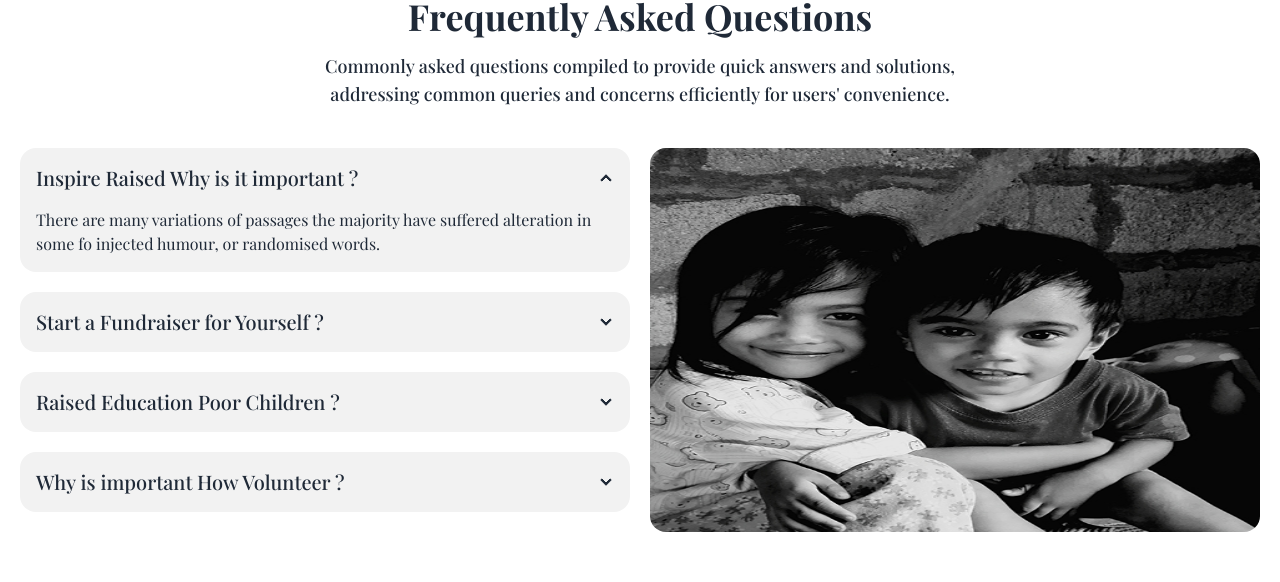
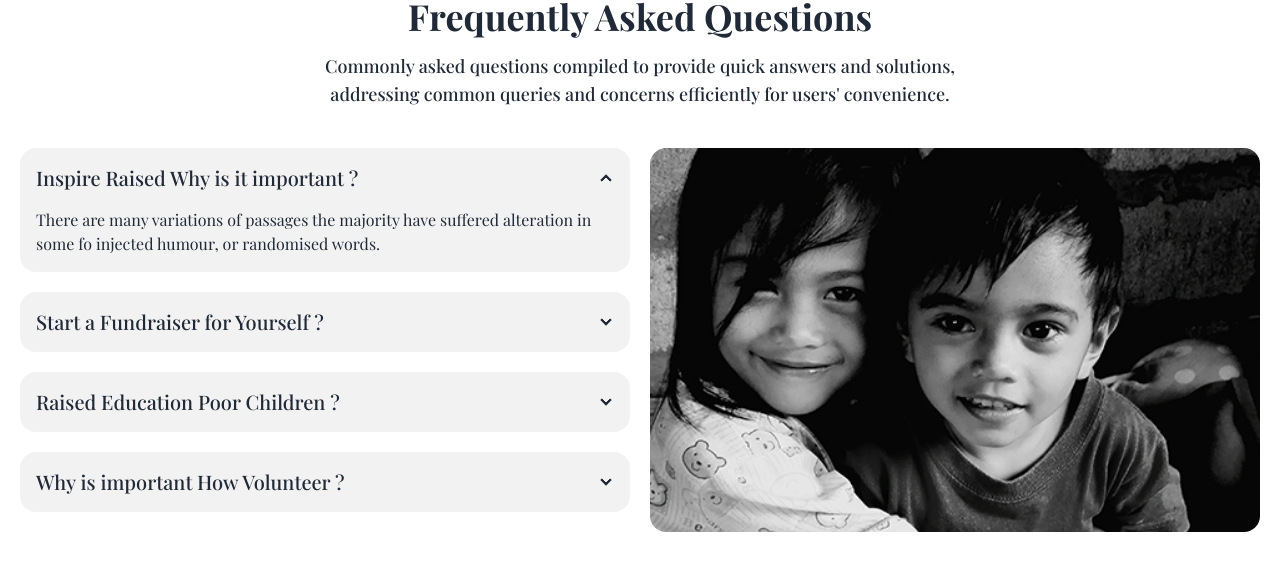
Before and after one commit to developersajadur/Client-Side-Volunteer-Management-Website-by-react, a React (Vite) app: page / in a window 1280 px wide. Shown: the part 2921-3503 px from the top of the page. Built offline with nearby package versions, Linux system fonts and the light colour scheme; no server answers; a web font is replaced by a local one.

Commit message:
some bugs fixed

```diff
--- a/src/Components/HomePage/Faq.jsx
+++ b/src/Components/HomePage/Faq.jsx
@@ -47,7 +47,7 @@ const Faq = () => {
                 </div>
             </div>
             <div className="lg:w-1/2">
-                <img className="h-96 w-full rounded-2xl" src="faq-1.jpg" alt="" />
+                <img className="h-96 object-cover w-full rounded-2xl" src="faq-1.jpg" alt="" />
             </div>
         </div>
         </div>
--- a/src/Components/NeedVolunteer/VolunteerDetails.jsx
+++ b/src/Components/NeedVolunteer/VolunteerDetails.jsx
@@ -4,16 +4,21 @@ import Swal from "sweetalert2";
 import useAuth from "../../Hooks/useAuth";
 import useAxios from "../../Hooks/useAxios";
 import { Helmet } from "react-helmet";
+import { useState } from "react";
 
 const VolunteerDetails = () => {
   const axiosSecure = useAxios();
   const { user } = useAuth();
   const { register, handleSubmit, formState: { errors } } = useForm();
   const volunteer = useLoaderData();
+  // const [currentNeedVolunteers, setCurrentNeedVolunteers] = useState([])
   const postAdminEmail = volunteer?.email;
+  const postTitle = volunteer?.postTitle
+  const currentVacancy = volunteer?.volunteersNeeded
   const status = "Pending";
 
   const { volunteersNeeded } = volunteer;
+
 
   const onSubmit = (data) => {
     if (volunteersNeeded === 0) {
@@ -28,11 +33,11 @@ const VolunteerDetails = () => {
       Swal.fire({
         icon: "error",
         title: "Oops...",
-        text: "You Can't Apply For Your Own Post"
+        text: "You Can't Apply Your Own Post"
       });
       return;
     }
-    const dataToSend = { ...data, postAdminEmail, status };
+    const dataToSend = { ...data, postAdminEmail, status,postTitle,currentVacancy };
     axiosSecure.post("/request-job", dataToSend);
     axiosSecure.post("/my-request-job", dataToSend)
       .then(res => {
@@ -45,6 +50,10 @@ const VolunteerDetails = () => {
         }
       });
   };
+  // axiosSecure.get("/test")
+  // .then(res =>
+  //   setCurrentNeedVolunteers(res.data)
+  // )
 
   return (
     <div>
```
Also changed, not shown: src/Components/JobRequest/JobRequest.jsx (line endings or trailing spaces).
